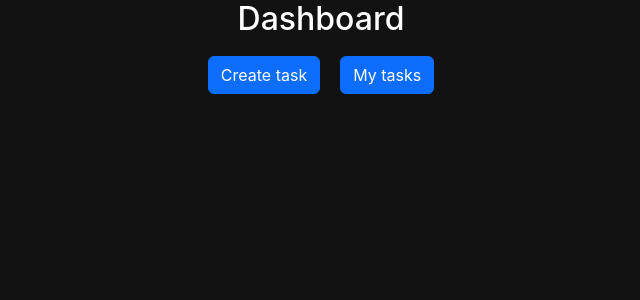
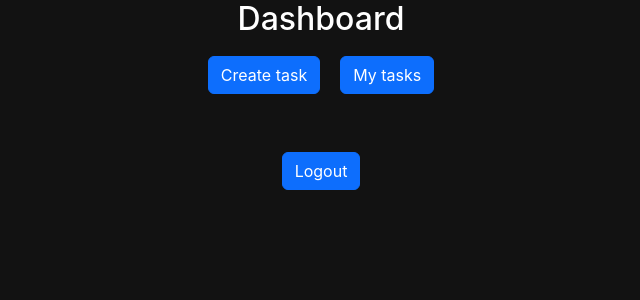
Before and after one commit to Andy-Wu12/task-master, a React (Create React App) app in the folder client/: page /dashboard in a window 1280 px wide. Shown: the top 300 px of the page, without its empty margins (319-959 px from the left). Built offline with nearby package versions, Linux system fonts and the light colour scheme; sample sign-in values are in the browser's storage.

Commit message:
Added logout functionality

```diff
--- a/client/src/routes/Dashboard/Dashboard.tsx
+++ b/client/src/routes/Dashboard/Dashboard.tsx
@@ -1,14 +1,27 @@
 import { Outlet } from "react-router-dom";
+import { useContext } from "react";
+
+import Button from "react-bootstrap/Button";
 
 import Navbar from "../../components/Nav/Nav";
+import { AuthContext } from "../../context/authContext";
 
 export default function Dashboard() {
+  const authContext = useContext(AuthContext);
+
+  const logout = () => {
+    authContext.setUser(null);
+    window.sessionStorage.removeItem('user');
+  }
+
   return (
     <>
       <h2>Dashboard</h2>
       <Navbar /> <br/>
 
-      <Outlet />
+      <Outlet /> <br/>
+
+      <Button onClick={logout}>Logout</Button>
     </>
   );
 }
```
